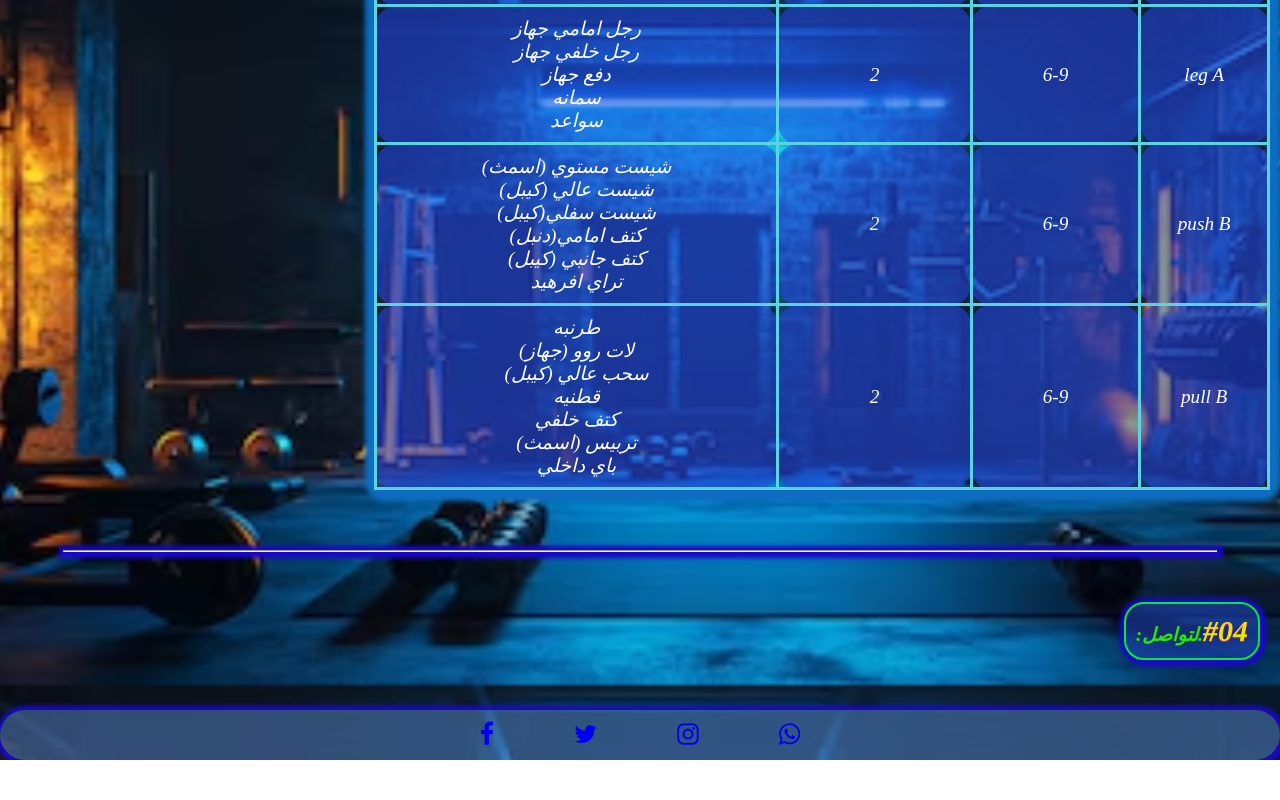
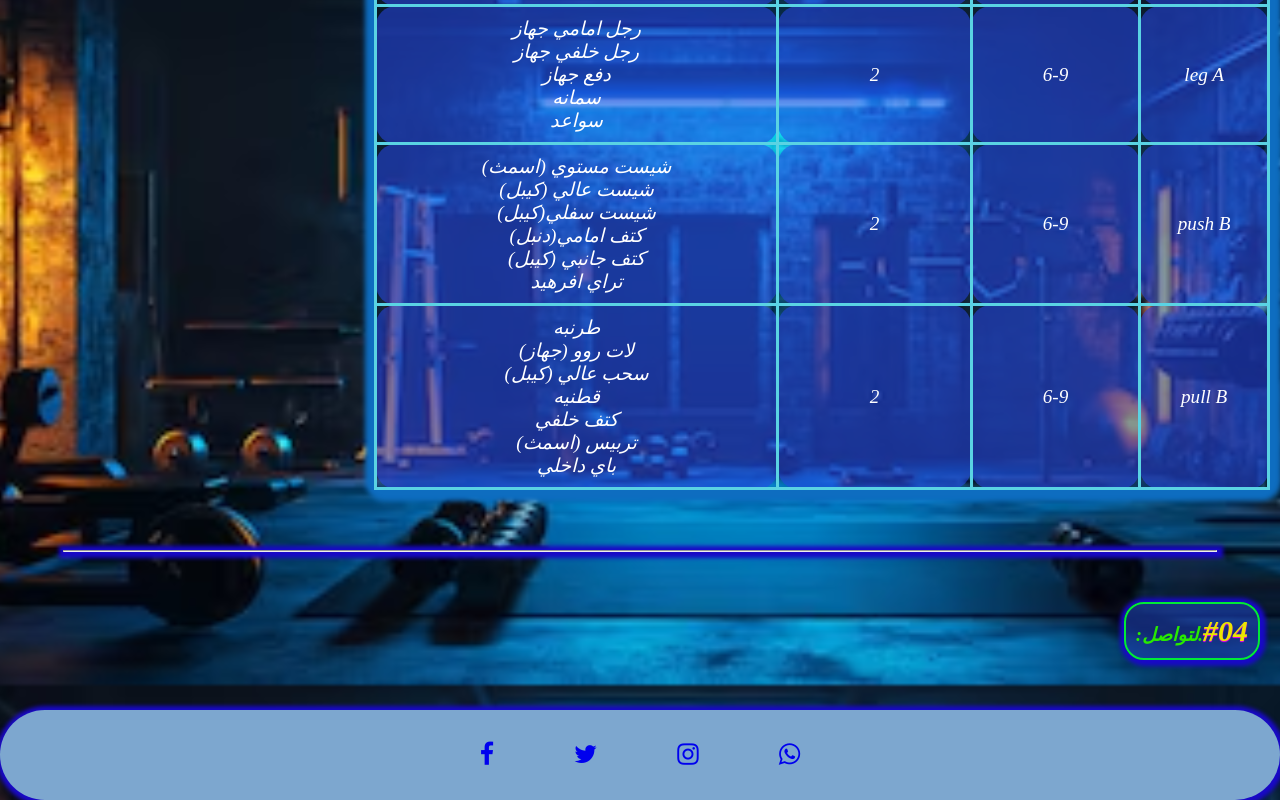
Before and after one commit to wwwelsaiedsalama1-netizen/onlin-gym, a plain HTML site: page index.html in a window 1280 px wide. Shown: the part 2515-3315 px from the top of the page. Before the commit the page ends 3275 px from the top, so only its background shows below. Drawn offline with Linux system fonts and the light colour scheme.

Commit message:
Add files via upload

```diff
--- a/style.css
+++ b/style.css
@@ -248,11 +248,11 @@ td, th{
     display: flex;
     justify-content: center;
     gap: 80px;
-    background-color: rgba(106, 160, 241, 0.411);
+    background-color: rgb(125, 167, 207);
     margin: 50px 0;
-    height: 50px;
+    height: 90px;
     align-items: center;
-    border-radius: 40px;
+    border-radius: 50px;
     font-size: 25px;
     font-weight: 1000px;
     font-style: italic;
@@ -262,7 +262,7 @@ td, th{
     list-style: none;
 }
 .social ul li a:hover{
-    color: #1263dd;
+    color: #dd9d12;
     cursor: pointer;
 }
 hr{
@@ -295,8 +295,3 @@ hr{
     justify-content: end;
     margin: 20px;
 }
-UL LI A I{
-
-
-
-}
```
